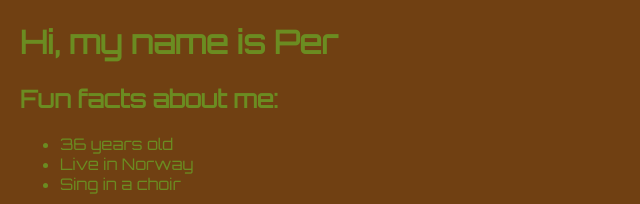
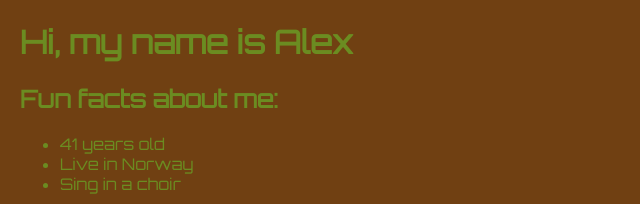
Before and after one commit to San-77x/Built-A-Personal-Website, a plain HTML site: page index.html in a window 1280 px wide. Shown: the part 279-483 px from the top of the page, 0-640 px from the left. Drawn offline with Linux system fonts and the light colour scheme; a web font is replaced by a local one.

Commit message:
Update index.html

```diff
--- a/index.html
+++ b/index.html
@@ -11,14 +11,14 @@
         Write the HTML for your personal website.
         -->
         <img src="per.jpg">
-        <h1>Hi, my name is Per</h1>
+        <h1>Hi, my name is Alex</h1>
         <h2>Fun facts about me:</h2>
         <ul>
-            <li>36 years old</li>
+            <li>41 years old</li>
             <li>Live in Norway</li>
             <li>Sing in a choir</li>
         </ul>
-        <p>Please connect with me on <a href="https://www.linkedin.com/in/per-harald-borgen/" taget="_blank">LinkedIn here.</a></p>
+        <p>Please connect with me on <a href="https://www.linkedin.com/in/saneenmecheri/" taget="_blank">LinkedIn here.</a></p>
         <input type="text" placeholder="Enter email...">
         <button>Join newsletter</button>
     </body>
```
